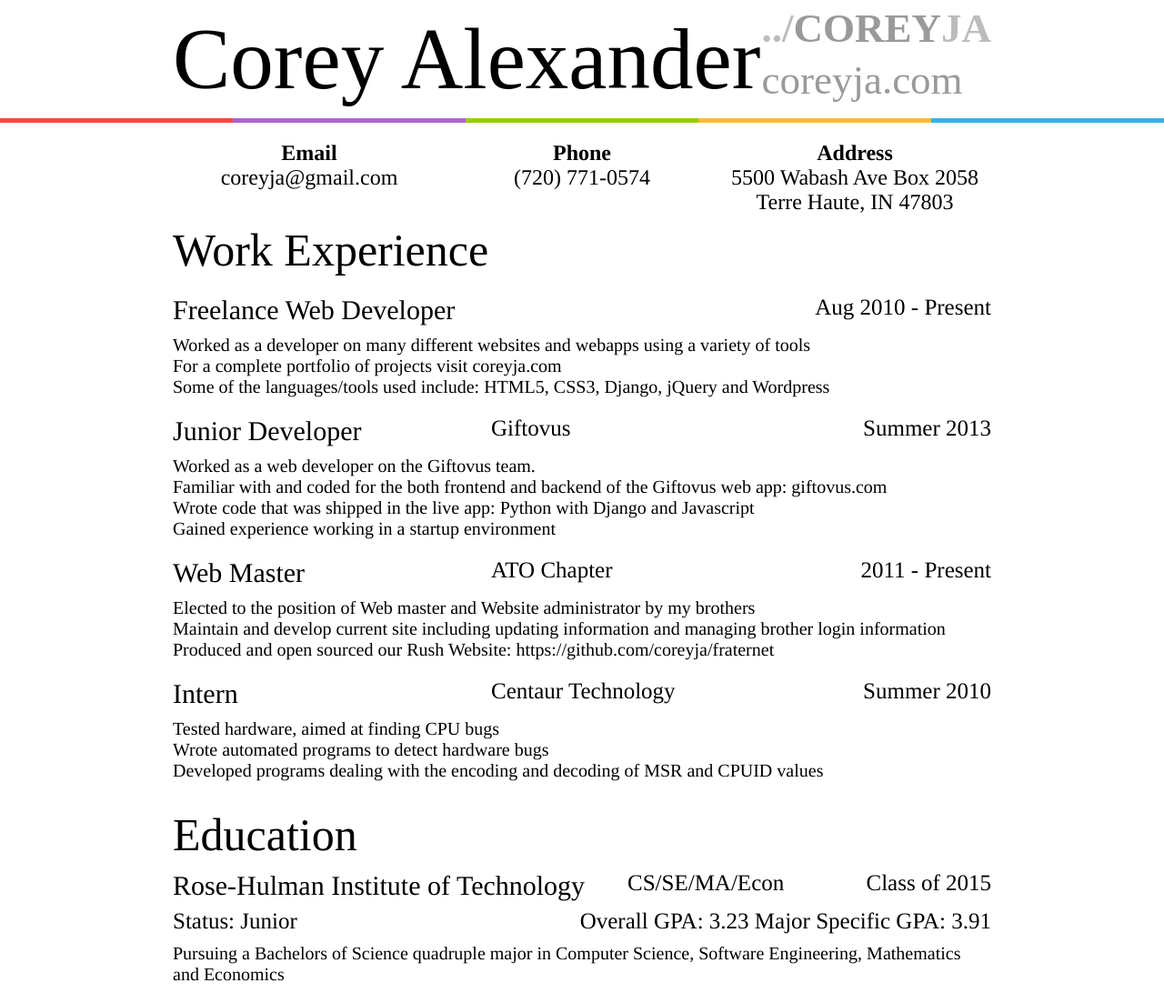
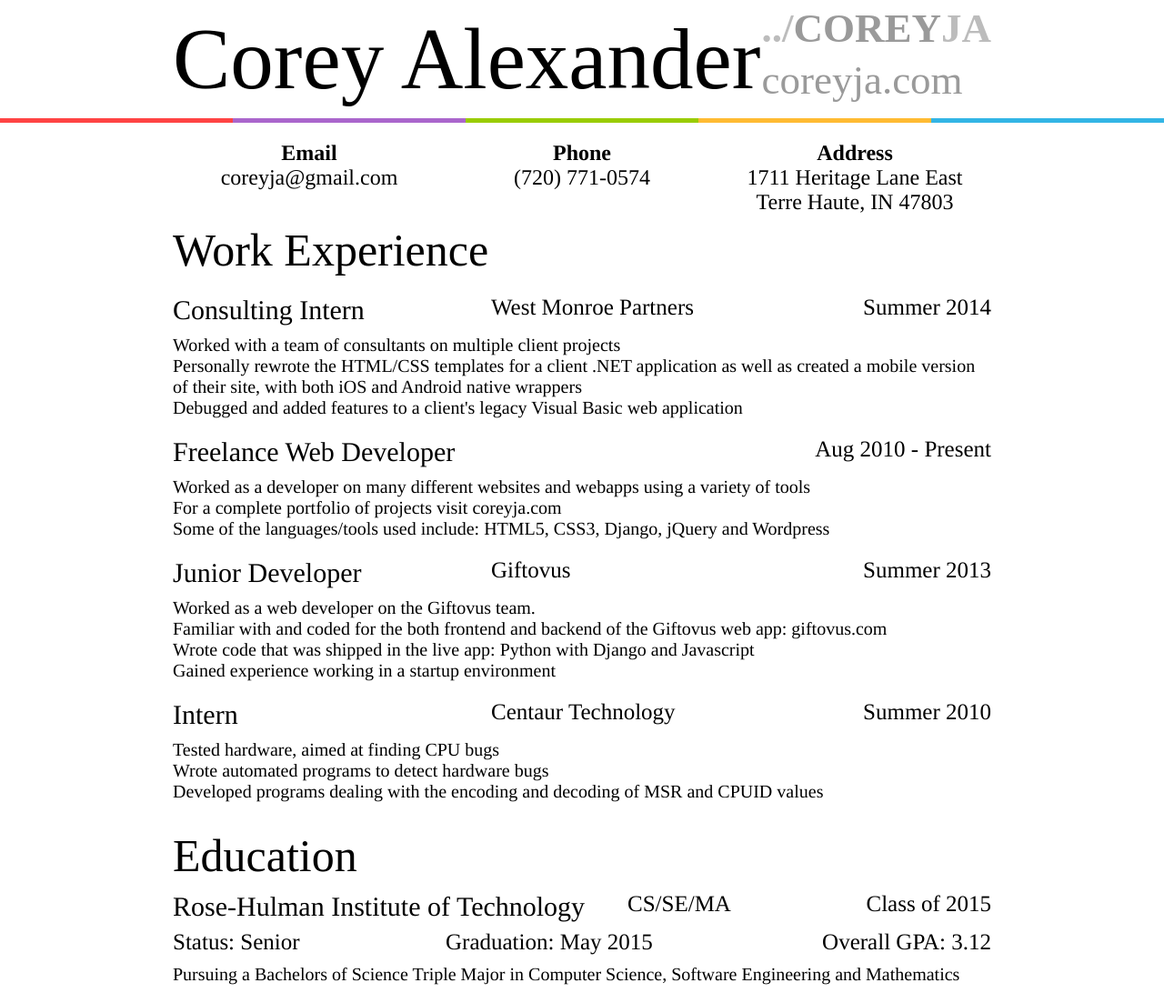
Before and after one commit to coreyja/legacy-coreyja.com, a Django app: page /resume/ in a window 1280 px wide. Shown: the whole page at 91% size. Before the commit the page ends 1079 px from the top, so only its background shows below. Run offline with Django 3.2, Linux system fonts and the light colour scheme; some libraries are stand-ins or nearby versions; some web fonts are replaced.

Commit message:
Updated resume for WMP internship

```diff
--- a/coreyja/settings.py
+++ b/coreyja/settings.py
@@ -2,7 +2,7 @@
 import os.path
 PROJECT_DIR = os.path.dirname(__file__)
 
-DEBUG = False
+DEBUG = True
 TEMPLATE_DEBUG = DEBUG
 
 ADMINS = (
--- a/requirements.txt
+++ b/requirements.txt
@@ -1,5 +1,5 @@
 Django==1.5.4
-PIL==1.1.7
+Pillow
 South==0.8.2
 argparse==1.2.1
 django-debug-toolbar==0.9.4
--- /dev/null
+++ b/static/css/mixins.css
@@ -0,0 +1,6 @@
+/*---------------------------------------------------
+    LESS Elements 0.9
+  ---------------------------------------------------
+    A set of useful LESS mixins
+    More info at: http://lesselements.com
+  ---------------------------------------------------*/
--- a/static/css/styles.css
+++ b/static/css/styles.css
@@ -185,6 +185,9 @@ body#resume div#work-experience div.experience div.info div.description {
   margin-top: 10px;
   font-size: 20px;
 }
+body#resume div#education {
+  padding-bottom: 20px;
+}
 body#resume div#education h1.title {
   font-weight: normal;
   font-size: 50px;
@@ -217,8 +220,11 @@ body#resume div#education div.info div.top-info span.time {
 body#resume div#education div.info div.top-info span.status {
   width: 300px;
 }
+body#resume div#education div.info div.top-info span.graduation {
+  width: 300px;
+}
 body#resume div#education div.info div.top-info span.gpa {
-  width: 500px;
+  width: 300px;
   float: right;
   text-align: right;
 }
@@ -717,6 +723,9 @@ body#resume div#work-experience div.experience div.info div.description {
   margin-top: 10px;
   font-size: 20px;
 }
+body#resume div#education {
+  padding-bottom: 20px;
+}
 body#resume div#education h1.title {
   font-weight: normal;
   font-size: 50px;
@@ -749,8 +758,11 @@ body#resume div#education div.info div.top-info span.time {
 body#resume div#education div.info div.top-info span.status {
   width: 300px;
 }
+body#resume div#education div.info div.top-info span.graduation {
+  width: 300px;
+}
 body#resume div#education div.info div.top-info span.gpa {
-  width: 500px;
+  width: 300px;
   float: right;
   text-align: right;
 }
--- a/static/less/resume.less
+++ b/static/less/resume.less
@@ -110,6 +110,9 @@ body#resume {
 	}
 
 	div#education {
+
+		padding-bottom: 20px;
+
 		h1.title {
 			font-weight: normal;
 			font-size: 50px;
@@ -150,8 +153,12 @@ body#resume {
 						width: 300px;
 					}
 
+					&.graduation {
+						width: 300px;
+					}
+
 					&.gpa {
-						width: 500px;
+						width: 300px;
 
 						float: right;
 						text-align: right;
--- a/templates/resume.html
+++ b/templates/resume.html
@@ -40,12 +40,27 @@
 
         <div class="contact-block">
             <h2 class="title">Address</h2>
-            <h2 class="contact-info" id="address">5500 Wabash Ave Box 2058<br>Terre Haute, IN 47803<br></h2>
+            <h2 class="contact-info" id="address">1711 Heritage Lane East<br>Terre Haute, IN 47803<br></h2>
         </div>
     </div>
 
     <div id="work-experience" class="wrap">
         <h1 class="title">Work Experience</h1>
+
+        <div class="experience">
+            <div class="info">
+                <div class="top-info">
+                    <span class="job-title">Consulting Intern</span>
+                    <span class="company-name">West Monroe Partners</span>
+                    <span class="time">Summer 2014</span>
+                </div>
+                <div class="description">
+                    Worked with a team of consultants on multiple client projects<br>
+                    Personally rewrote the HTML/CSS templates for a client .NET application as well as created a mobile version of their site, with both iOS and Android native wrappers<br>
+                    Debugged and added features to a client's legacy Visual Basic web application
+                </div>
+            </div>
+        </div>
 
         <div class="experience">
             <div class="info">
@@ -81,21 +96,6 @@
         <div class="experience">
             <div class="info">
                 <div class="top-info">
-                    <span class="job-title">Web Master</span>
-                    <span class="company-name">ATO Chapter</span>
-                    <span class="time">2011 - Present</span>
-                </div>
-                <div class="description">
-                    Elected to the position of Web master and Website administrator by my brothers<br>
-                    Maintain and develop current site including updating information and managing brother login information<br>
-                    Produced and open sourced our Rush Website: https://github.com/coreyja/fraternet<br>
-                </div>
-            </div>
-        </div>
-
-        <div class="experience">
-            <div class="info">
-                <div class="top-info">
                     <span class="job-title">Intern</span>
                     <span class="company-name">Centaur Technology</span>
                     <span class="time">Summer 2010</span>
@@ -117,14 +117,15 @@
         <div class="info">
             <div class="top-info">
                 <span class="job-title">Rose-Hulman Institute of Technology</span>
-                <span class="company-name">CS/SE/MA/Econ</span>
+                <span class="company-name">CS/SE/MA</span>
                 <span class="time">Class of 2015</span>
                 <hr>
-                <span class="status">Status: Junior</span>
-                <span class="gpa">Overall GPA: 3.23 Major Specific GPA: 3.91</span>
+                <span class="status">Status: Senior</span>
+                <span class="graduation">Graduation: May 2015</span>
+                <span class="gpa">Overall GPA: 3.12</span>
             </div>
             <div class="description">
-                Pursuing a Bachelors of Science quadruple major in Computer Science, Software Engineering, Mathematics and Economics
+                Pursuing a Bachelors of Science Triple Major in Computer Science, Software Engineering and Mathematics
             </div>
         </div>
     </div>
```
Also changed, not shown: static/css/resume.css (+7 -1 lines), 10 other files.
